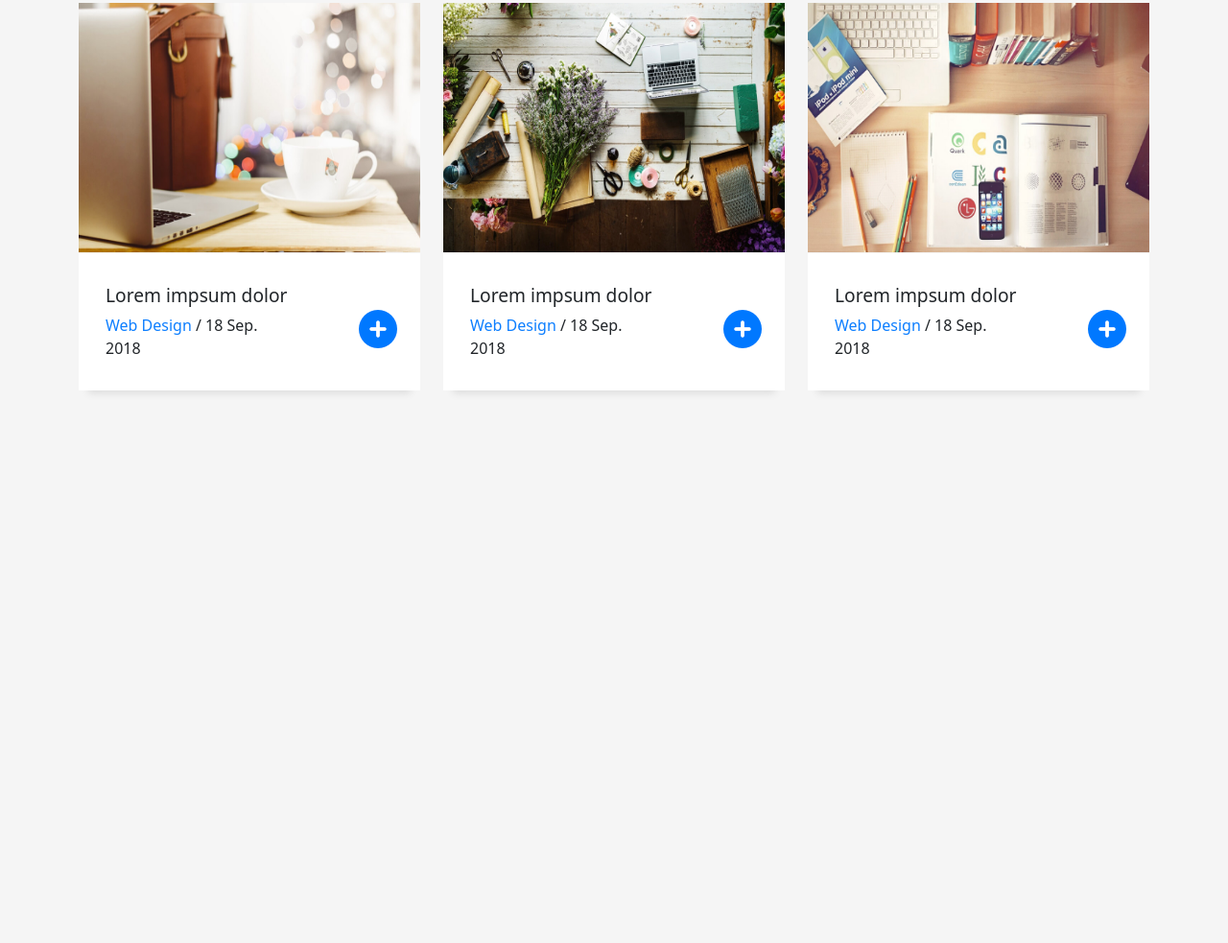
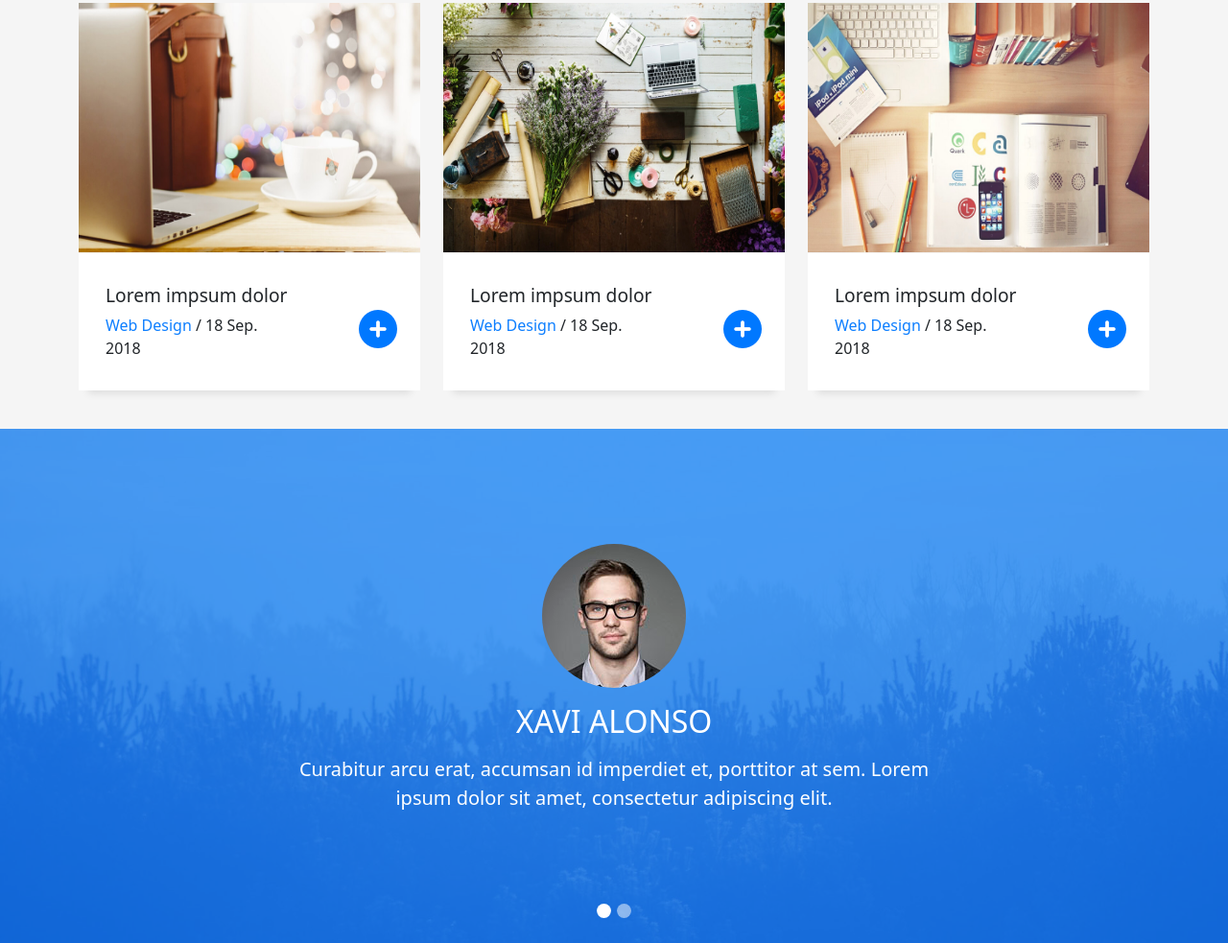
Before and after one commit to ebrahim-mamdoh/portfolio, a plain HTML site: page index.html in a window 1280 px wide. Shown: the part 3686-4669 px from the top of the page at 96% size. Before the commit the page ends 4133 px from the top, so only its background shows below. Drawn offline with Linux system fonts and the light colour scheme.

Commit message:
carousel

```diff
--- a/index.html
+++ b/index.html
@@ -414,6 +414,54 @@
     </div>
 
     </div>
+   <!-- //////////////////////////////  carousel /// -->
+
+   <div id="carouselExampleCaptions" class="slider carousel slide bg-info">
+    <div class="blue-layer">
+        <div class="container">
+            <div class="carousel-indicators">
+
+                <button type="button " data-bs-target="#carouselExampleCaptions" data-bs-slide-to="0"
+                    class="active " aria-current="true" aria-label="Slide 1"></button>
+                <button type="button" data-bs-target="#carouselExampleCaptions" data-bs-slide-to="1"
+                    aria-label="Slide 2"></button>
+
+            </div>
+
+            <div class="carousel-inner">
+                <div class="carousel-item active text-center">
+
+                    <div class="clint-i">
+                        <img class="rounded-circle" src="img/testimonial-2.jpg" alt=" clint">
+                    </div>
+                    <h2> XAVI ALONSO</h2>
+                    <p class="lead">Curabitur arcu erat, accumsan id imperdiet et, porttitor at sem. Lorem ipsum
+                        dolor sit amet,
+                        consectetur
+                        adipiscing elit.
+                    </p>
+
+                </div>
+
+
+                <div class="carousel-item text-center">
+                    <div class="clint-i">
+                        <img class="rounded-circle" src="img/testimonial-4.jpg" alt=" clint">
+                    </div>
+                    <h2> MARTA SOCRATE</h2>
+                    <p class="lead">Curabitur arcu erat, accumsan id imperdiet et, porttitor at sem. Lorem ipsum
+                        dolor sit amet,
+                        consectetur
+                        adipiscing elit.
+                    </p>
+
+                </div>
+            </div>
+
+        </div>
+    </div>
+</div>
+
 
 
 
```
